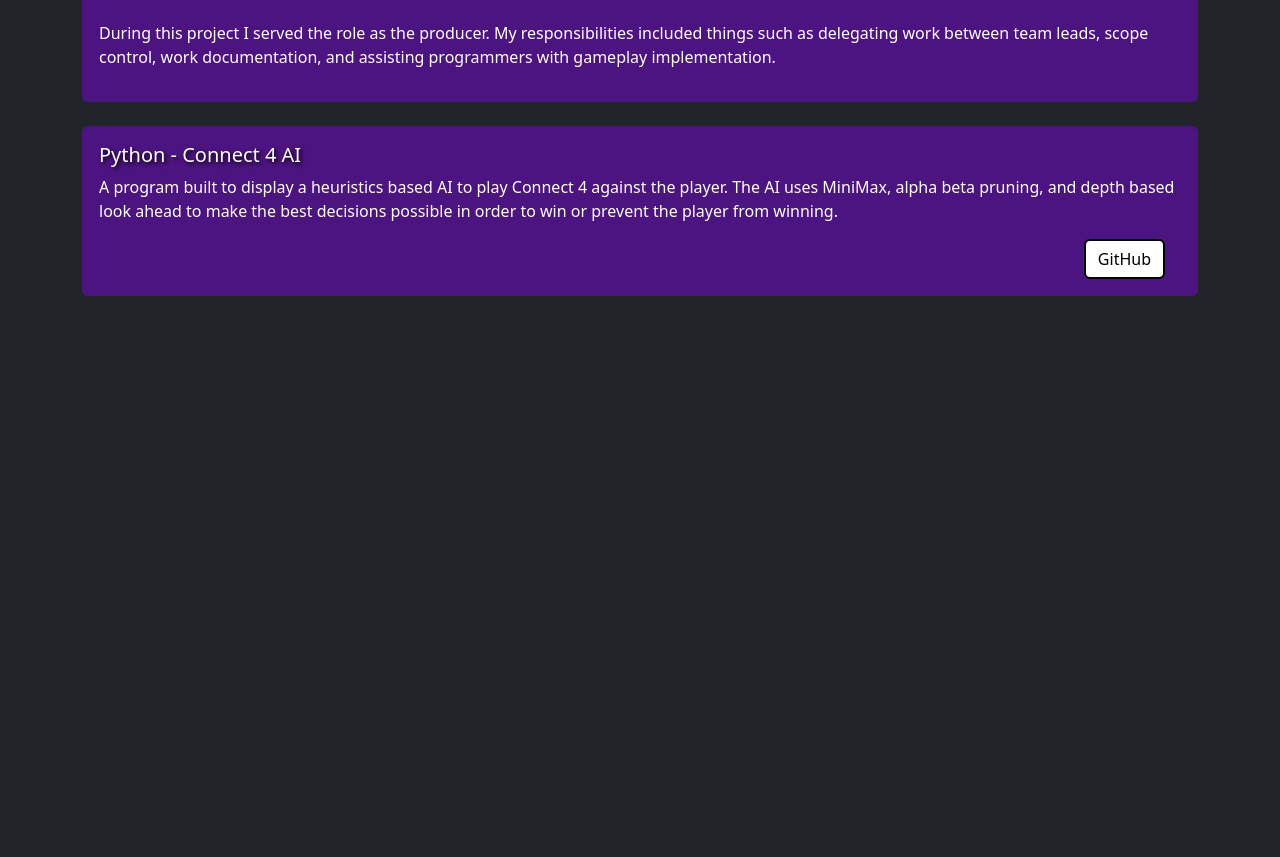
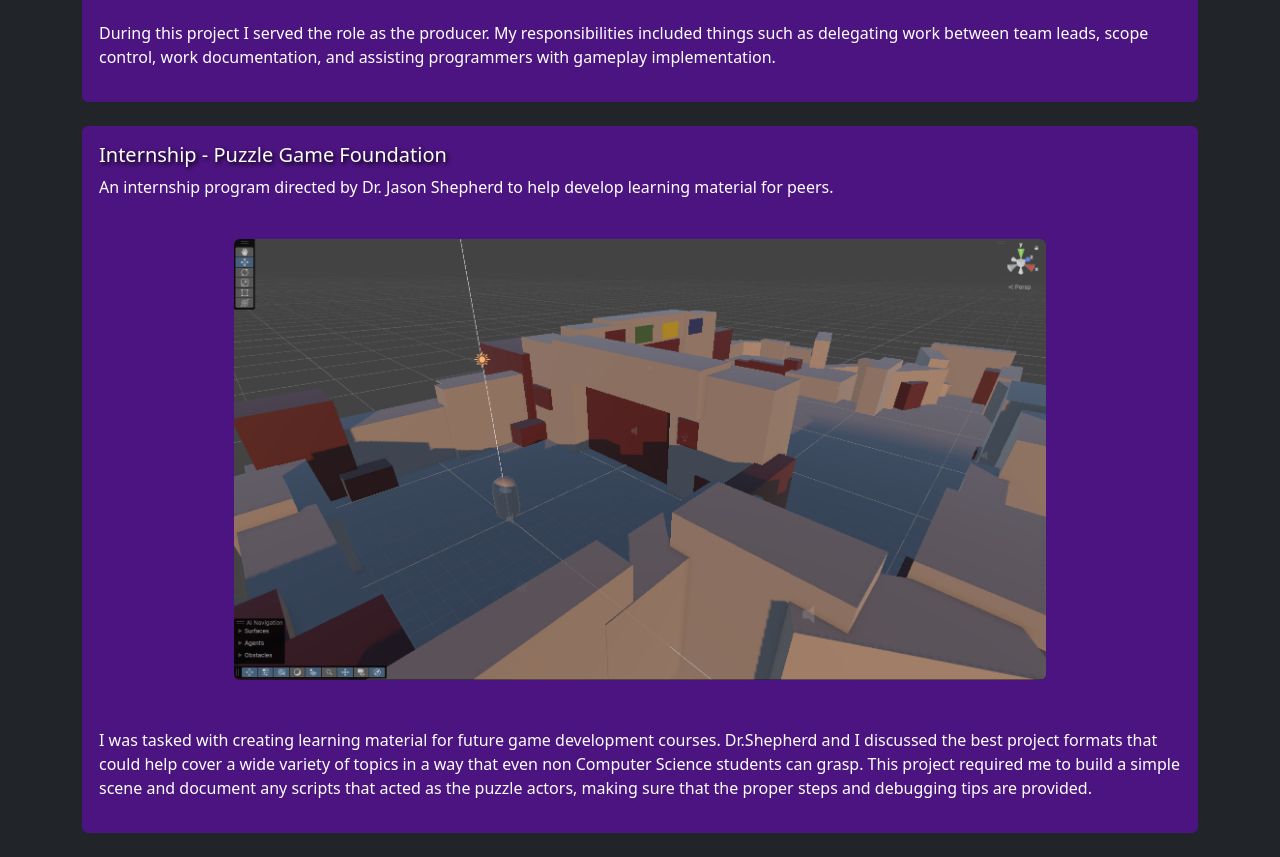
Before and after one commit to ChadAleGD/Alexander-Chadzynski-Portfolio-Site, a plain HTML site: page index.html in a window 1280 px wide. Shown: the part 2305-3162 px from the top of the page. Before the commit the page ends 2625 px from the top, so only its background shows below. Drawn offline with nearby package versions, Linux system fonts and the light colour scheme.

Commit message:
Updated Index and About pages

```diff
--- a/index.html
+++ b/index.html
@@ -129,22 +129,35 @@
 			</div>
 		</div>
 
-		<!-- Python - Connect 4 AI -->
-		<div class="card mb-4 text-white" style="background-color: rgb(76, 20, 128); border-color: rgb(76, 20, 128);">
+
+
+
+		<!-- Wild West Seduction -->
+		<div class="card my-4 text-white" style="background-color: rgb(76, 20, 128); border-color: rgb(76, 20, 128);">
 			<div class="card-body">
-				<h5 class="card-title" style="text-shadow: 2px 2px 4px black;">Python - Connect 4 AI</h5>
 
-				<p class="card-text"> A program built to display a heuristics based AI to play Connect 4 against the player. The AI uses MiniMax, alpha beta pruning, and depth based look
-					ahead to make the best decisions possible in order to win or prevent the player from winning.
+				<!-- Texts -->
+				<h5 class="card-title" style="text-shadow: 2px 2px 4px black;">Internship - Puzzle Game Foundation</h5>
+				<p class="card-text">An internship program directed by Dr. Jason Shepherd to help develop learning material for peers.</p>
+
+				<!-- Image -->
+				<div class="d-flex justify-content-center pb-4">
+
+					<img src="static/img/STPG.PNG" class="img-fluid rounded my-4 mx-auto d-block w-75" alt="Bound Exodus Screenshot">
+
+				</div>
+
+
+				<p>
+					I was tasked with creating learning material for future game development courses. Dr.Shepherd and I discussed the best project formats that could help cover a wide variety of
+					topics in a way that even non Computer Science students can grasp. This project required me to build a simple scene and document any scripts that acted as the puzzle actors,
+					making sure that the proper steps and debugging tips are provided.
 				</p>
 
-				<div class="d-flex justify-content-end">
-					<a href="https://github.com/ChadAleGD/Python-Connect-4-AI" class="btn btn-primary end-0 mx-3" target="_blank"
-						style="background-color: white; color: black; border-color: black; border-width: 2px; font-weight: 500;">
-						GitHub</a>
-				</div>
 			</div>
 		</div>
+
+
 
 
 	</div>
```
Also changed, not shown: about.html (+7 -7 lines), static/img/STPG.PNG (added).
